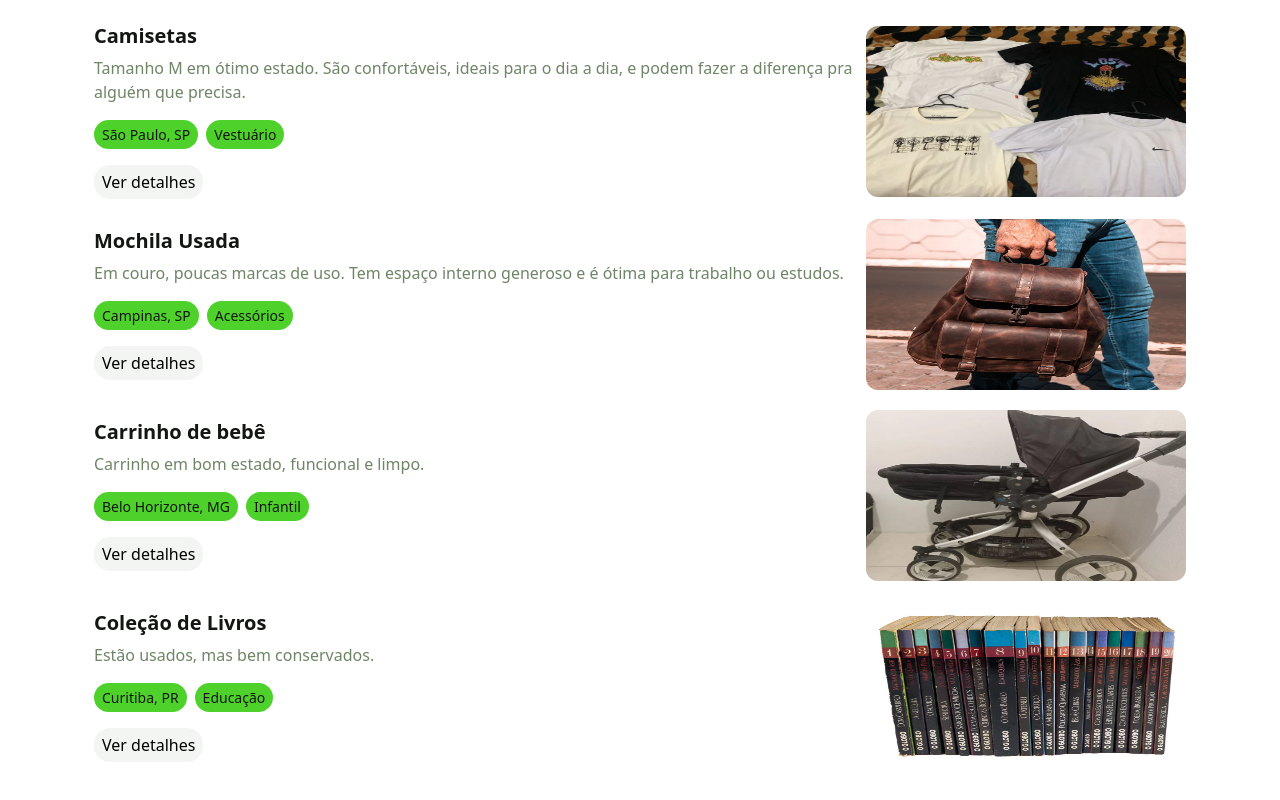
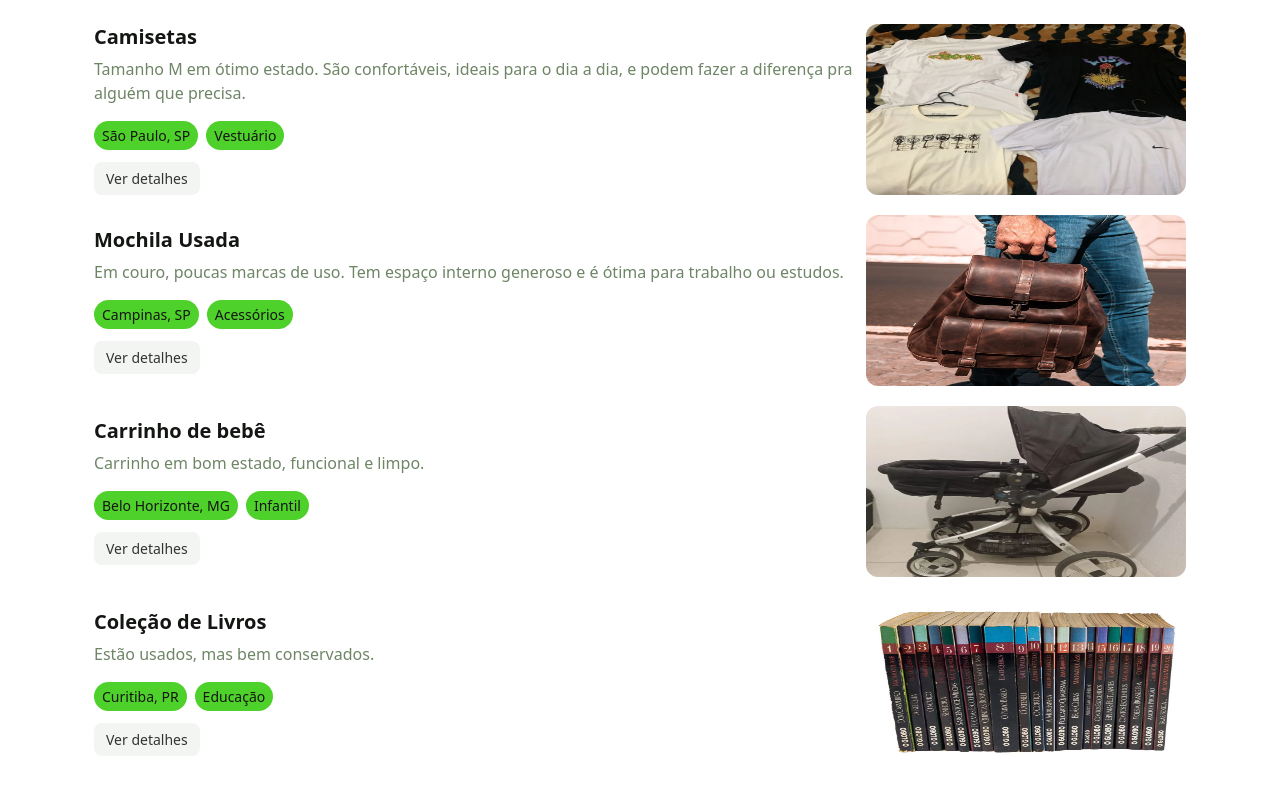
Before and after one commit to JoaoAlisonTI/feira-solidaria, a React (Vite) app in the folder frontend/: page / in a window 1280 px wide. Shown: the part 849-1649 px from the top of the page. Built offline with nearby package versions, Linux system fonts and the light colour scheme.

Commit message:
Ajusta botão Ver detalhes no Produto/Home, estiliza CSS e adiciona axios no package.json

```diff
--- a/frontend/package.json
+++ b/frontend/package.json
@@ -10,6 +10,7 @@
     "preview": "vite preview"
   },
   "dependencies": {
+    "axios": "^1.12.2",
     "bootstrap": "^5.3.7",
     "react": "^19.1.0",
     "react-dom": "^19.1.0",
--- a/frontend/src/components/Produto/Produto.jsx
+++ b/frontend/src/components/Produto/Produto.jsx
@@ -1,6 +1,7 @@
-import "./produto.css"
+import { Link } from "react-router-dom";
+import "./produto.css";
 
-const Produto = ({ nomeProduto, descricaoProduto, localizacaoProduto, categoriaProduto, imagemProduto }) => {
+const Produto = ({ id, nomeProduto, descricaoProduto, localizacaoProduto, categoriaProduto, imagemProduto }) => {
   return (
     <div className="div-produto-conatiner container-fluid">
       <div className="div-produto-detalhes">
@@ -11,14 +12,16 @@ const Produto = ({ nomeProduto, descricaoProduto, localizacaoProduto, categoriaP
           <span>{categoriaProduto}</span>
         </div>
         <div className="div-button">
-                    <button>Ver detalhes</button>
+          <Link to={`/itemDetails/${id}`} className="btn-detalhes">
+            Ver detalhes
+          </Link>
         </div>
       </div>
       <div className="div-produto-img">
         <img src={imagemProduto} alt="Imagem do produto" />
       </div>
     </div>
-    )
-}
+  );
+};
 
-export default Produto
+export default Produto;
--- a/frontend/src/components/Produto/produto.css
+++ b/frontend/src/components/Produto/produto.css
@@ -52,3 +52,22 @@
     width: 320px;
     border-radius: 12px;
 }
+
+.div-button .btn-detalhes {
+  display: inline-block;
+  margin-top: 12px;
+  border: none;
+  outline: none;
+  border-radius: 8px;
+  background-color: #f2f5f2;
+  padding: 6px 12px;
+  cursor: pointer;
+  font-size: 14px;
+  text-decoration: none; /* tira sublinhado */
+  color: #333;           /* texto cinza */
+  transition: background-color 0.2s ease;
+}
+
+.div-button .btn-detalhes:hover {
+  background-color: #e0e0e0;
+}
--- a/frontend/src/pages/Home/Home.jsx
+++ b/frontend/src/pages/Home/Home.jsx
@@ -48,6 +48,7 @@ function Home() {
                         {produtos.map((item) => (
                             <Produto
                                 key={item.id}
+                                id={item.id}
                                 nomeProduto={item.nome}
                                 descricaoProduto={item.descricao}
                                 localizacaoProduto={item.localizacao}
```
Also changed, not shown: 1 other file (tests, documents, lock files or other folders). Lines whose indentation alone changed are shown as unchanged.
